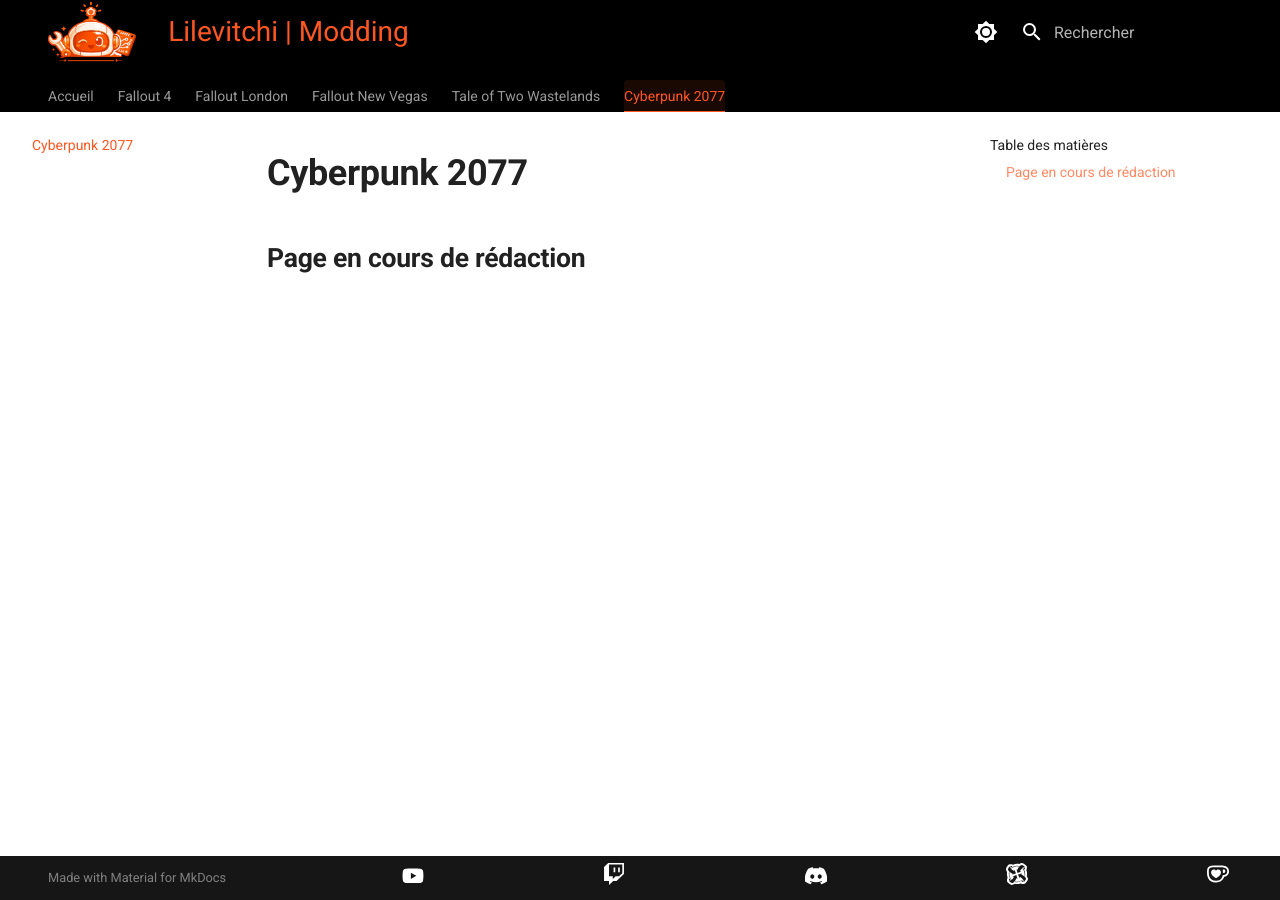
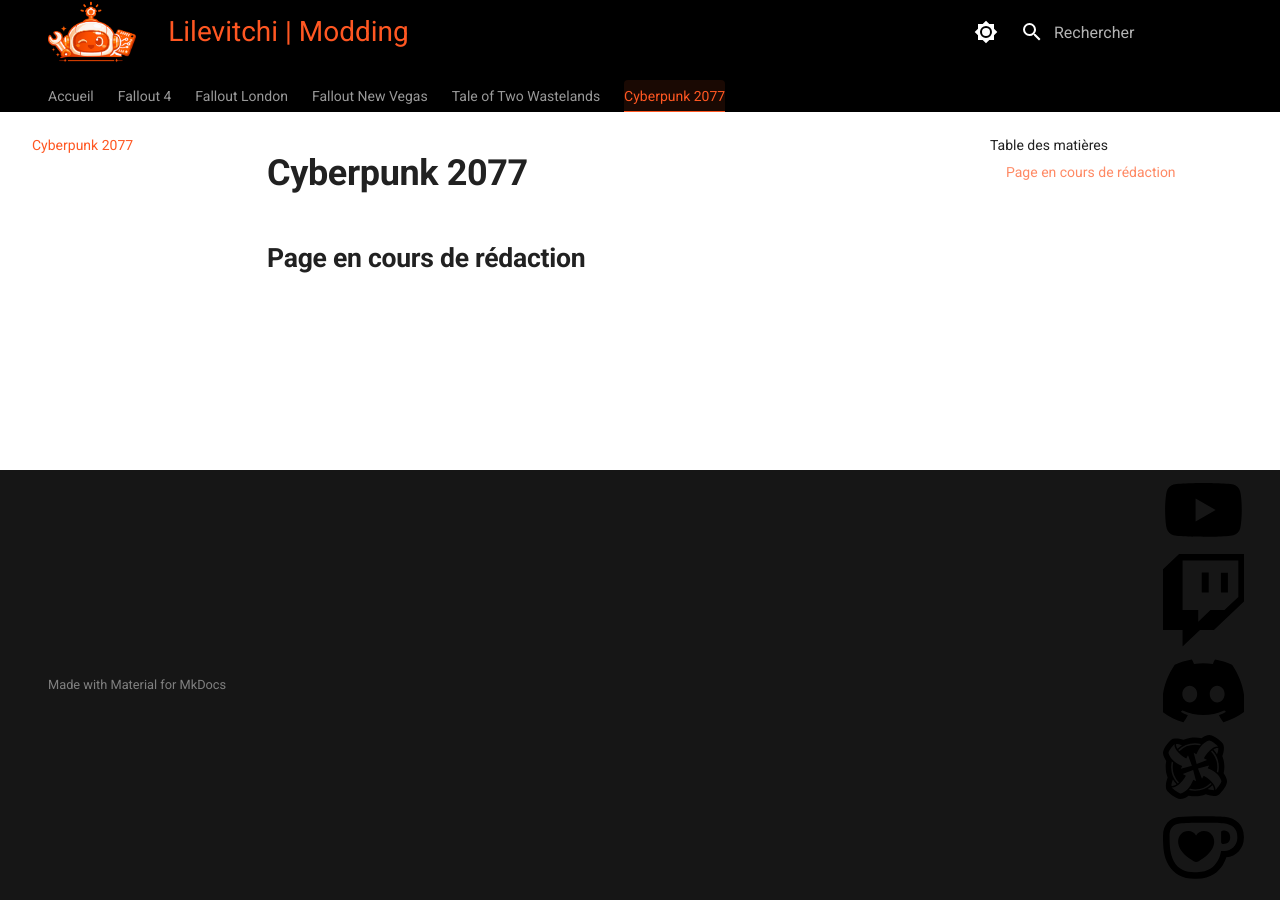
Before and after one commit to Lilevitchi/lilevitchi.github.io, an MkDocs documentation site: the page built from docs/cyberpunk/index.md, in a window 1280 px wide. Built offline with MkDocs 1.6.1 and Material for MkDocs 9.7.7, drawn with Linux system fonts in a browser that asks for light colours.

Commit message:
Update social.html

```diff
--- a/overrides/partials/social.html
+++ b/overrides/partials/social.html
@@ -1,9 +1,19 @@
+<div class="md-footer-social">
   {% for social in config.extra.social %}
-  <a href="{{ social.link }}" target="_blank" rel="noopener" title="{{ social.name }}" class="md-social__link" style="margin-right: 15px !important; width: auto !important;">
+    <a href="{{ social.link }}"
+       target="_blank"
+       rel="noopener"
+       title="{{ social.name }}"
+       class="md-footer-social__link">
+
       {% if "nexusmods" in social.link %}
-      <img src="{{ base_url }}/assets/icons/nexusmods.svg" class="custom-social-icon">
+        <img src="{{ base_url }}/assets/icons/nexusmods.svg"
+             alt="Nexus Mods"
+             class="md-footer-social__icon">
       {% else %}
         {% include ".icons/" ~ social.icon ~ ".svg" %}
       {% endif %}
+
     </a>
   {% endfor %}
+</div>
```
Lines whose indentation alone changed are shown as unchanged.
